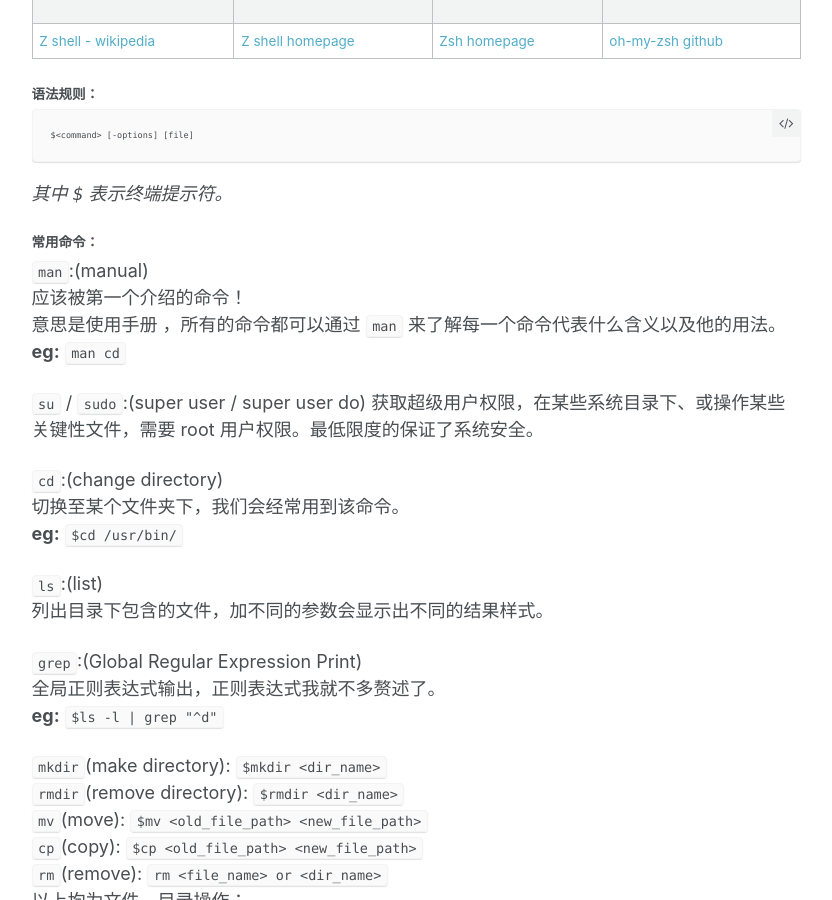
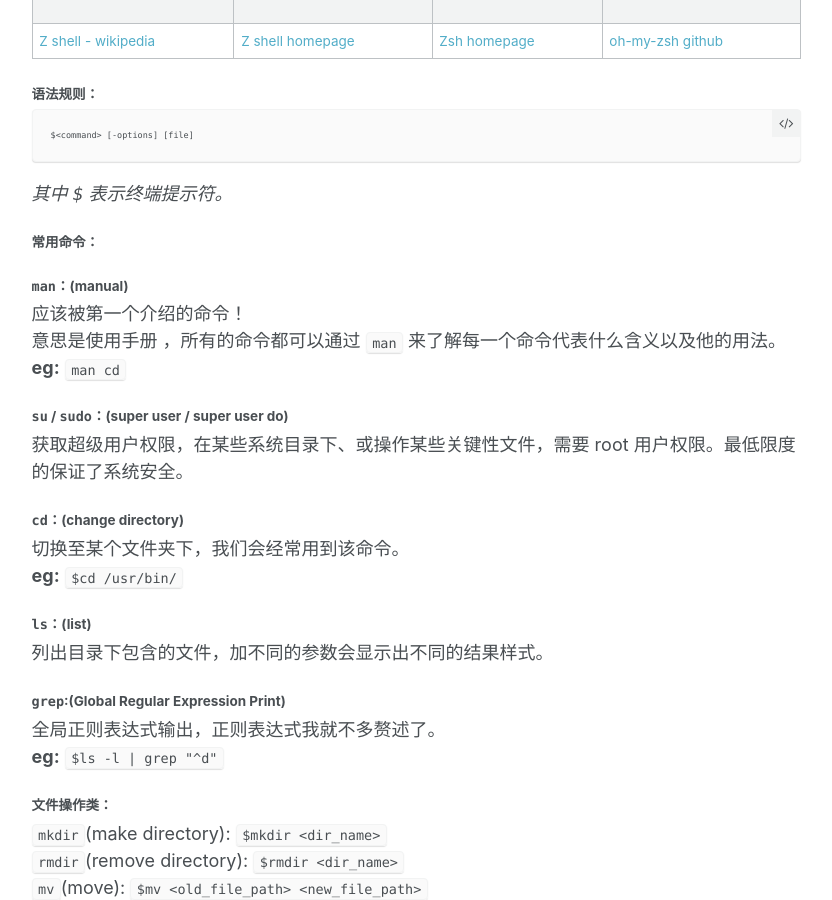
Before and after one commit to XenonChau/blog_jekyll, a Jekyll site: the page built from _posts/2016-08-07-Learn-Linux-1.markdown, in a window 1280 px wide and 900 px high, scrolled down 1637 px. Shown: the whole window, without its empty margins (250-1082 px from the left). Built offline with Jekyll 4.4.1, drawn with Linux system fonts in a browser that asks for light colours.

Commit message:
add new blog 'learn linux (1)'

```diff
--- a/_posts/2016-08-07-Learn-Linux-1.markdown
+++ b/_posts/2016-08-07-Learn-Linux-1.markdown
@@ -56,24 +56,31 @@
 
 #### 常用命令：
 
-`man`:(manual)
+##### `man`：(manual)
+
 应该被第一个介绍的命令！
 意思是使用手册 ，所有的命令都可以通过 `man` 来了解每一个命令代表什么含义以及他的用法。
 **eg:** `man cd`
 
-`su` / `sudo`:(super user / super user do)
+##### `su` / `sudo`：(super user / super user do)
+
 获取超级用户权限，在某些系统目录下、或操作某些关键性文件，需要 root 用户权限。最低限度的保证了系统安全。
 
-`cd`:(change directory)
+##### `cd`：(change directory)
+
 切换至某个文件夹下，我们会经常用到该命令。
 **eg:** `$cd /usr/bin/`
 
-`ls`:(list)
+##### `ls`：(list)
+
 列出目录下包含的文件，加不同的参数会显示出不同的结果样式。
 
-`grep`:(Global Regular Expression Print)
+##### `grep`:(Global Regular Expression Print)
+
 全局正则表达式输出，正则表达式我就不多赘述了。
 **eg:** `$ls -l | grep "^d"`
+
+##### 文件操作类：
 
 `mkdir`(make directory): `$mkdir <dir_name>`
 `rmdir`(remove directory): `$rmdir <dir_name>`
```
